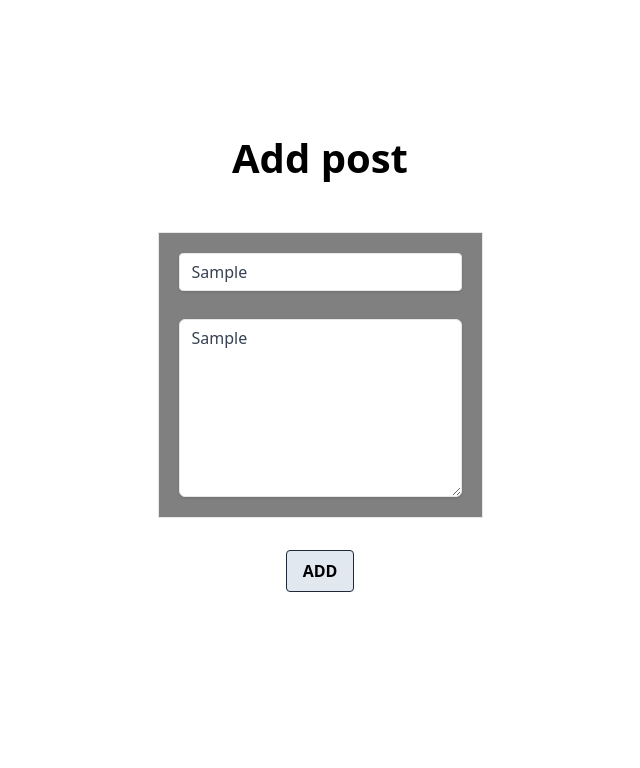
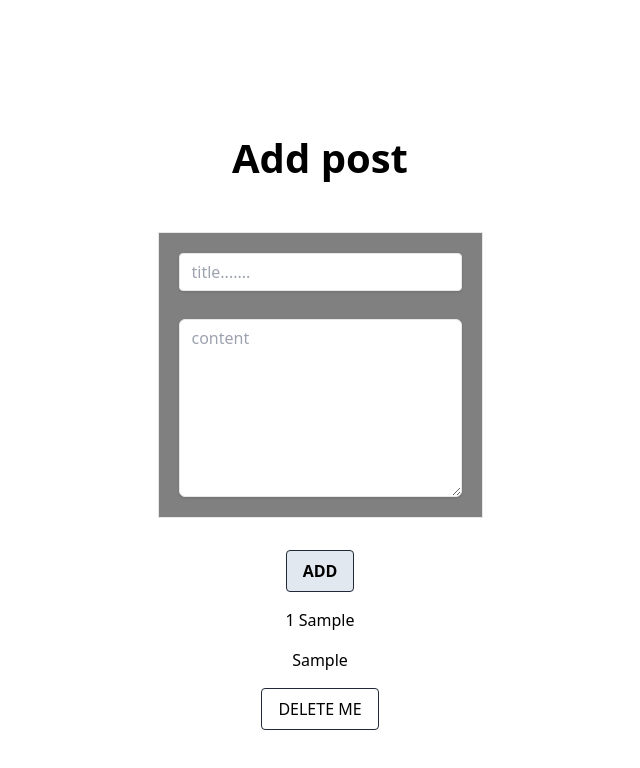
Before and after one commit to viveks5898/rtk-boilderplate24, a React (Create React App) app: page / in a window 1280 px wide. Both pictures are taken after typing "Sample", "Sample" into the empty fields and a click on the button "ADD". Shown: the top 768 px of the page, without its empty margins (320-960 px from the left). Built offline with nearby package versions, Linux system fonts and the light colour scheme.

Commit message:
post deleted

```diff
--- /dev/null
+++ b/src/features/api/Api.js
@@ -0,0 +1 @@
+import { createSlice } from "@reduxjs/toolkit";
--- a/src/features/posts/PostsList.js
+++ b/src/features/posts/PostsList.js
@@ -1,11 +1,12 @@
 import { useDispatch, useSelector } from "react-redux";
 import React, { useState } from "react";
-import { SelectAllPost, postAdded } from "./postSlice";
+import { SelectAllPost, postAdded, postDeleted } from "./postSlice";
 import Button from "../../common/Button";
 import { nanoid } from "@reduxjs/toolkit";
 
 const PostsList = () => {
   const posts = useSelector(SelectAllPost);
+
   const [title, setTitle] = useState("");
   const [content, setContent] = useState("");
   const dispatch = useDispatch();
@@ -15,12 +16,17 @@ const PostsList = () => {
     if (title && content) {
       dispatch(
         postAdded({
-          id: nanoid,
+          id: nanoid(),
           title: title,
           content: content,
         })
       );
+      setTitle("");
+      setContent("");
     }
+  };
+  const deletePostOnClick = (id) => {
+    dispatch(postDeleted(id));
   };
   return (
     <div className="text-center sm:mt-32">
@@ -30,12 +36,14 @@ const PostsList = () => {
           class="shadow appearance-none border rounded w-full py-2 px-3 text-gray-700 leading-tight focus:outline-none focus:shadow-outline"
           type="text"
           onChange={onTitleChanged}
+          value={title}
           placeholder="title......."
         />
         <textarea
           class="shadow resize-y rounded-md appearance-none border  w-full py-2 px-3 text-gray-700 leading-tight focus:outline-none focus:shadow-outline"
           type="text"
           col="12"
+          value={content}
           onChange={onContentChanged}
           rows={8}
           placeholder="content"
@@ -49,6 +57,20 @@ const PostsList = () => {
           Add{" "}
         </Button>
       </div>
+      <div className="mt-3">
+        {posts &&
+          posts.map((ele, key) => (
+            <div className="">
+              <p className="m-4">
+                {key + 1} {ele.title}
+              </p>
+              <p className="m-4">{ele.content}</p>
+              <Button onClick={() => deletePostOnClick(ele.id)}>
+                delete me
+              </Button>
+            </div>
+          ))}
+      </div>
     </div>
   );
 };
--- a/src/features/posts/postSlice.js
+++ b/src/features/posts/postSlice.js
@@ -9,9 +9,13 @@ const postSlice = createSlice({
     postAdded(state, action) {
       state.push(action.payload);
     },
+    postDeleted(state, action) {
+      const postIdToDelete = action.payload;
+      return state.filter((post) => post.id !== postIdToDelete);
+    },
   },
 });
 
-export const { postAdded } = postSlice.actions;
+export const { postAdded, postDeleted } = postSlice.actions;
 export const SelectAllPost = (state) => state.posts;
 export default postSlice.reducer;
```
